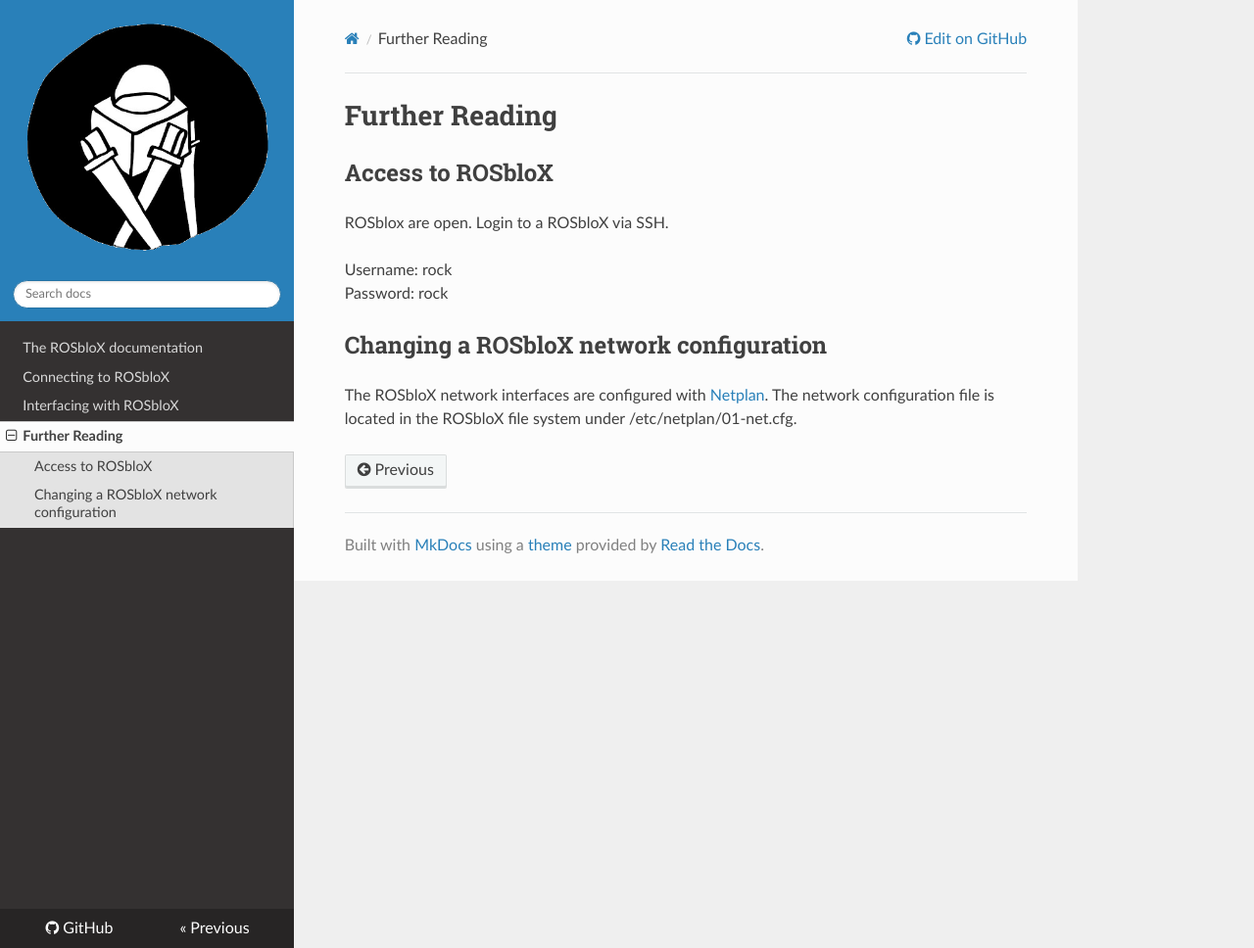
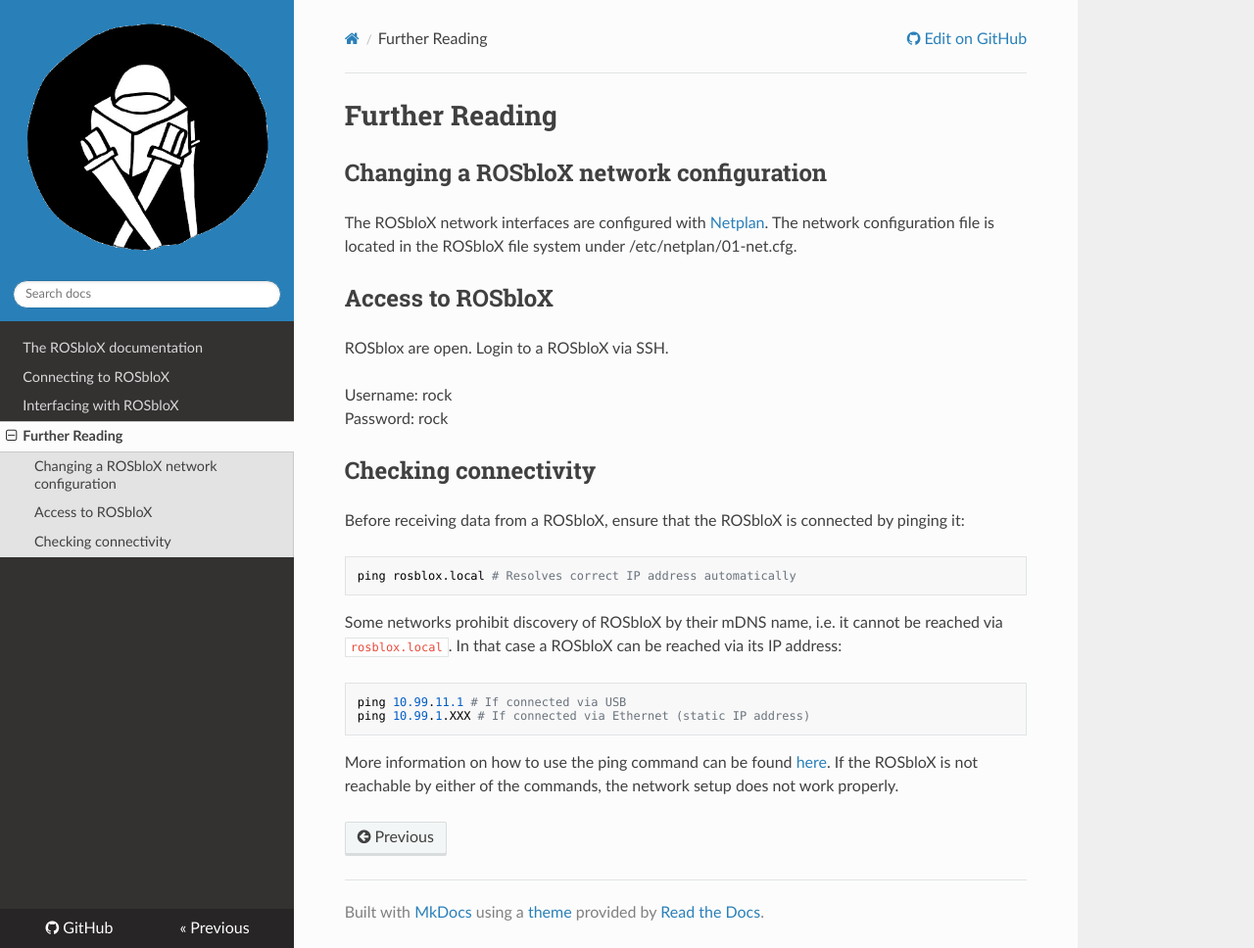
Before and after one commit to rosblox/rosblox.github.io, an MkDocs documentation site: the page built from docs/background.md, in a window 1280 px wide and 968 px high. Shown: the whole window at 98% size. Built offline with MkDocs 1.6.1, drawn with Linux system fonts in a browser that asks for light colours; nearby versions of some CDN libraries.

Commit message:
Update docs

````diff
--- a/docs/background.md
+++ b/docs/background.md
@@ -1,4 +1,9 @@
 # Further Reading
+
+## Changing a ROSbloX network configuration
+
+The ROSbloX network interfaces are configured with [Netplan](https://netplan.io/). The network configuration file is located in the ROSbloX file system under /etc/netplan/01-net.cfg.
+
 
 ## Access to ROSbloX
 
@@ -7,6 +12,18 @@
 Username: rock
 Password: rock
 
-## Changing a ROSbloX network configuration
 
-The ROSbloX network interfaces are configured with [Netplan](https://netplan.io/). The network configuration file is located in the ROSbloX file system under /etc/netplan/01-net.cfg.
+## Checking connectivity
+
+Before receiving data from a ROSbloX, ensure that the ROSbloX is connected by pinging it:
+```
+ping rosblox.local # Resolves correct IP address automatically
+```
+
+Some networks prohibit discovery of ROSbloX by their mDNS name, i.e. it cannot be reached via ```rosblox.local```. In that case a ROSbloX can be reached via its IP address:
+```
+ping 10.99.11.1 # If connected via USB
+ping 10.99.1.XXX # If connected via Ethernet (static IP address)
+```
+
+More information on how to use the ping command can be found [here](https://www.siteground.com/kb/how_to_perform_ping_checks_in_windows_linux_and_mac_os/).  If the ROSbloX is not reachable by either of the commands, the network setup does not work properly.
````
Also changed, not shown: docs/connection.md (+0 -15 lines).
